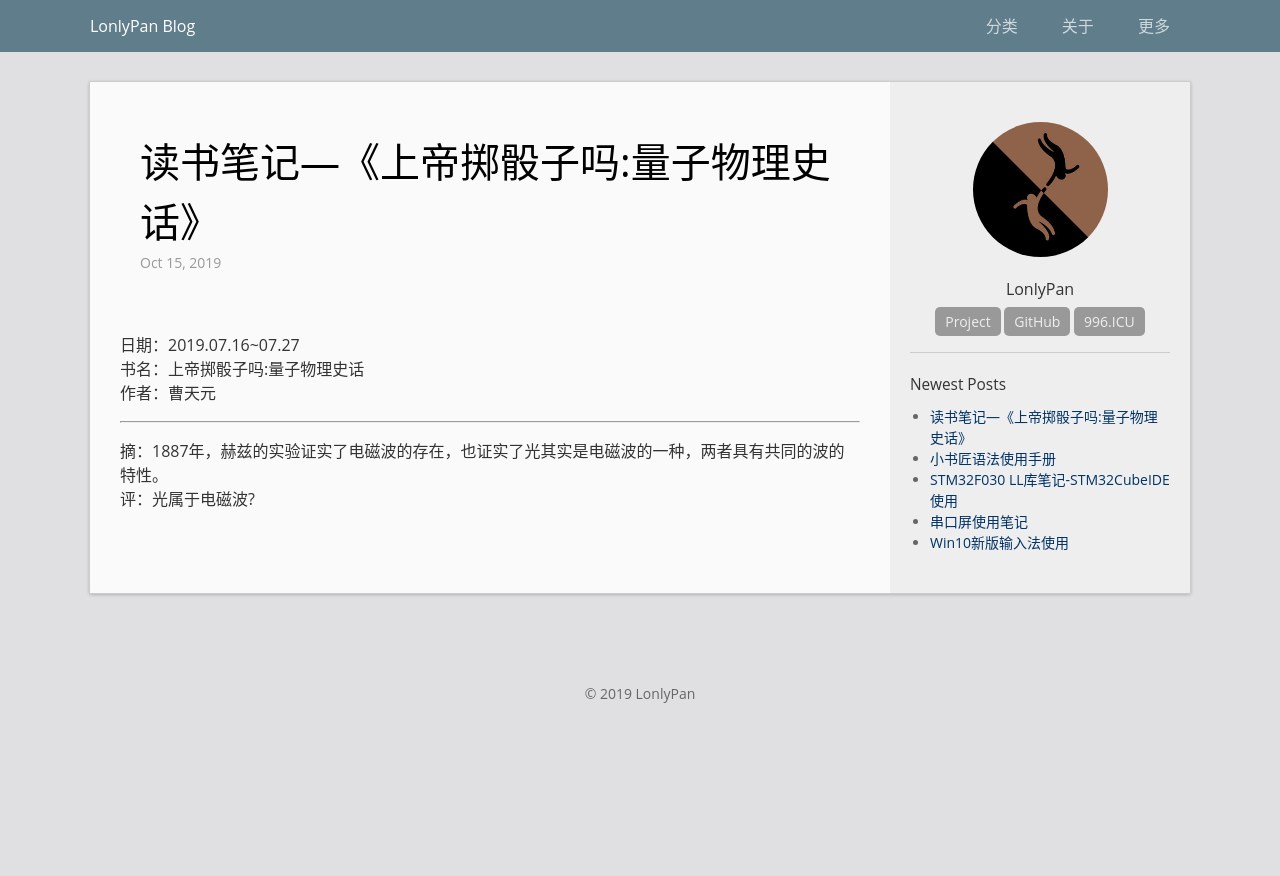
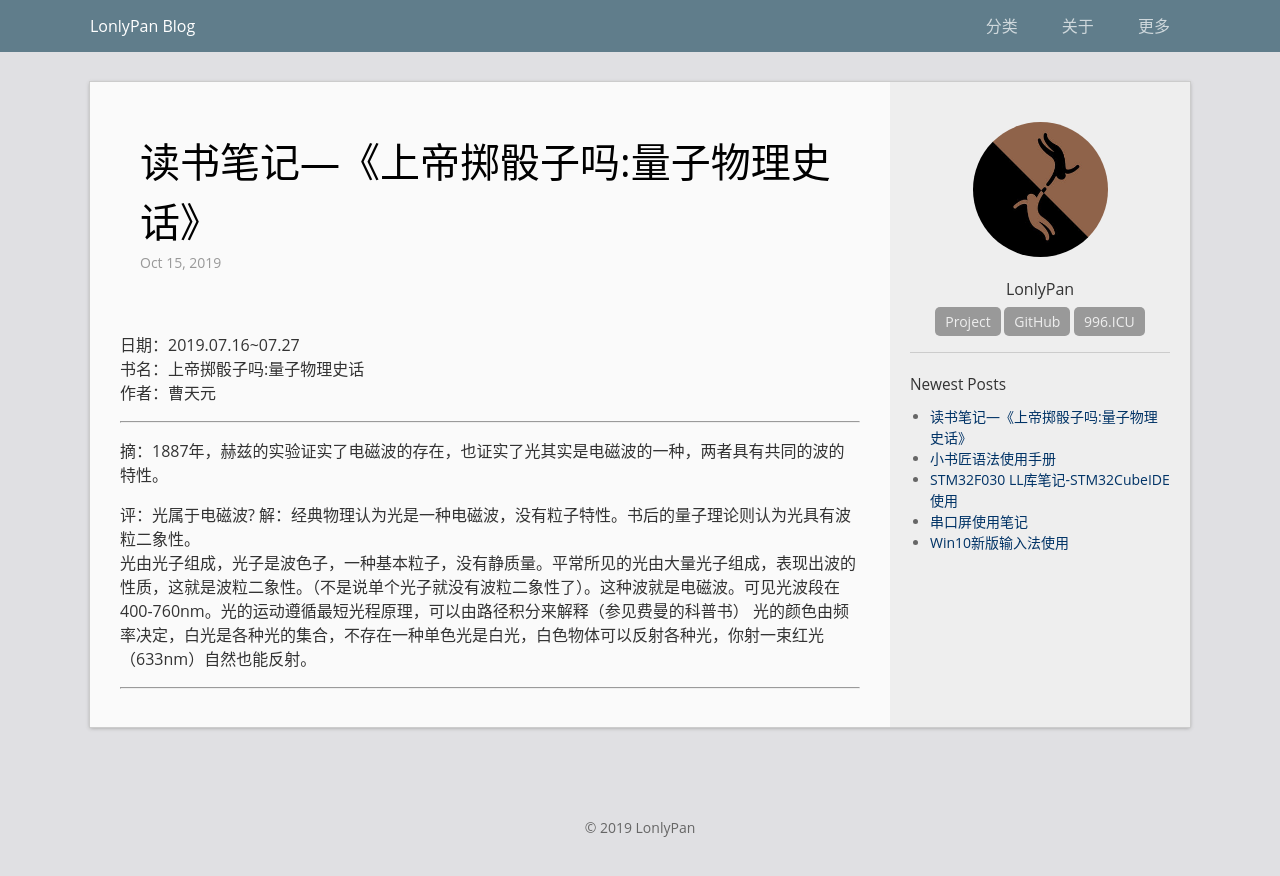
Before and after one commit to LonlyStack/LonlyPan.github.io, a Jekyll site: the page built from _posts/2019-10-15-读书笔记-上帝掷骰子吗 量子物理史话.md, in a window 1280 px wide. Shown: the top 876 px of the page. Built offline with Jekyll 4.4.1, drawn with Linux system fonts in a browser that asks for light colours.

Commit message:
修改文件: _posts/2019-10-15-读书笔记-上帝掷骰子吗 量子物理史话.md

```diff
--- a/_posts/2019-10-15-读书笔记-上帝掷骰子吗 量子物理史话.md
+++ b/_posts/2019-10-15-读书笔记-上帝掷骰子吗 量子物理史话.md
@@ -12,4 +12,10 @@ categories: 随笔
 ----------
 
 摘：1887年，赫兹的实验证实了电磁波的存在，也证实了光其实是电磁波的一种，两者具有共同的波的特性。
+
 评：光属于电磁波?
+解：经典物理认为光是一种电磁波，没有粒子特性。书后的量子理论则认为光具有波粒二象性。
+光由光子组成，光子是波色子，一种基本粒子，没有静质量。平常所见的光由大量光子组成，表现出波的性质，这就是波粒二象性。（不是说单个光子就没有波粒二象性了）。这种波就是电磁波。可见光波段在400-760nm。光的运动遵循最短光程原理，可以由路径积分来解释（参见费曼的科普书）
+光的颜色由频率决定，白光是各种光的集合，不存在一种单色光是白光，白色物体可以反射各种光，你射一束红光（633nm）自然也能反射。
+
+----------
```
